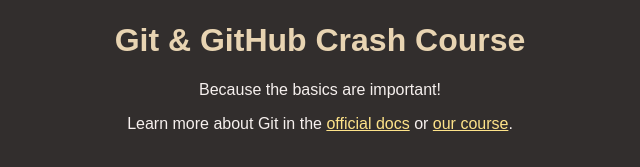
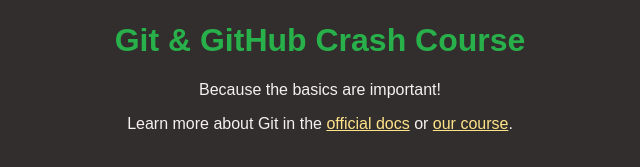
Before and after one commit to KevOpsEngineer/actionpacked, a plain HTML site: page index.html in a window 1280 px wide. Shown: the part 147-314 px from the top of the page, without its empty margins (320-960 px from the left). Drawn offline with Linux system fonts and the light colour scheme.

Commit message:
Changed title colour

```diff
--- a/styles.css
+++ b/styles.css
@@ -17,7 +17,7 @@
 }
 
 h1 {
-  color: #e8d4b2;
+  color: #28b14a;
 }
 
 a {
```
